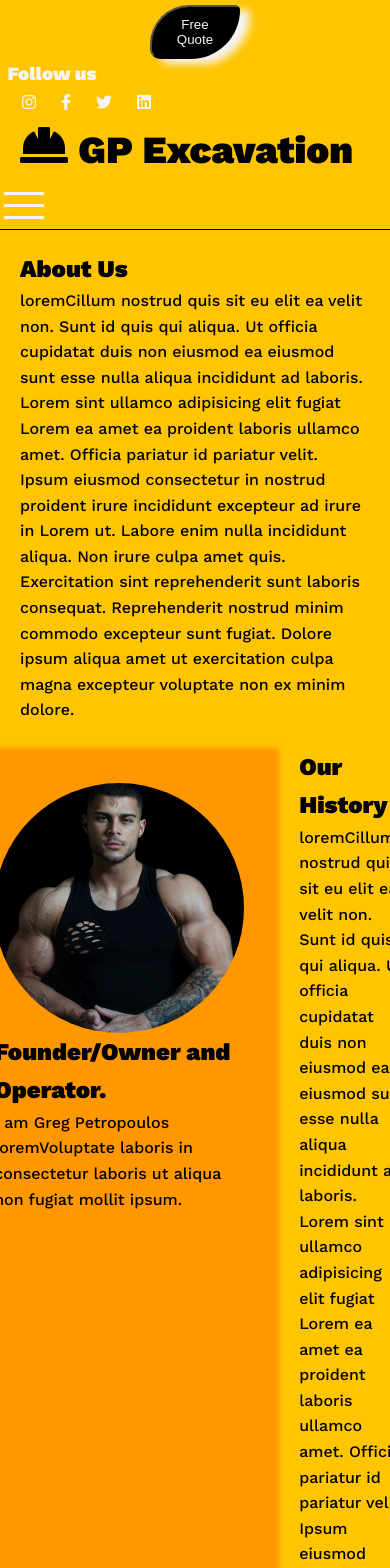
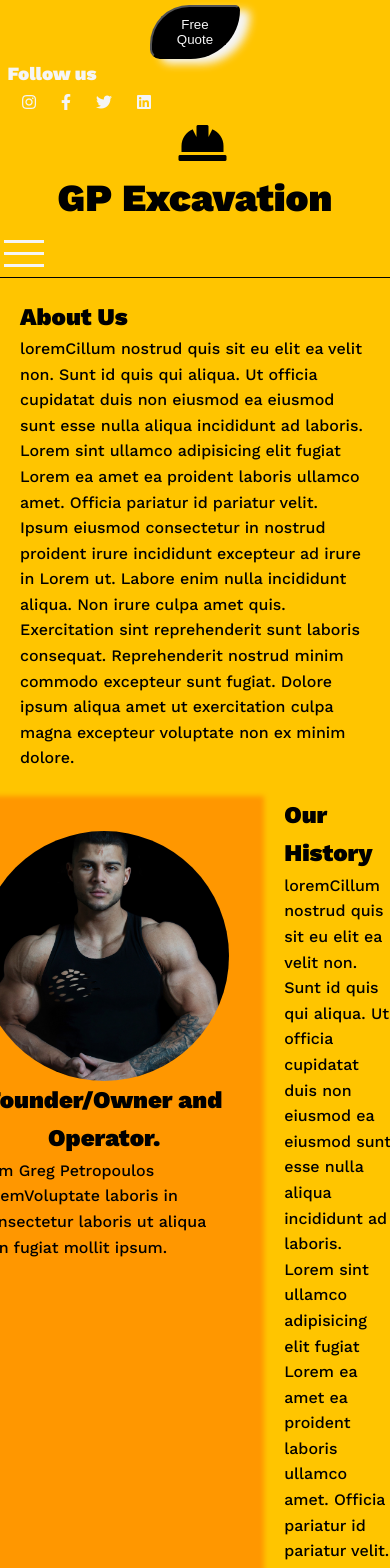
Before and after one commit to GregPetropoulos/GP-Excavation, a React (Create React App) app: page /about in a window 390 px wide. Shown: the top 1568 px of the page. Built offline with nearby package versions, Linux system fonts and the light colour scheme.

Commit message:
Made the navbar responsive at 450px.

```diff
--- a/src/App.css
+++ b/src/App.css
@@ -139,6 +139,10 @@ video {
   /* word-wrap: break-word; */
   justify-content: center;
   align-items: center;
+  text-align: center;
+  padding-left:30px;
+  padding-right:30px;
+
 }
 
 .discover-button {
@@ -201,6 +205,8 @@ video {
 /* .hamburger-spacer {
   margin-right: 29px;
 } */
+
+/* FOOTER */
 .footer-wrapper {
   height: 100%;
   padding: 4px;
@@ -240,6 +246,7 @@ video {
 
 }
 
+/* COUNTER */
 .counter-wrapper {
   display: flex;
   justify-content: space-between;
@@ -266,6 +273,12 @@ text-align:center;
   text-align: center;
 }
 
+/* MEET EXPERT */
+.expert-row{
+  display:flex;
+  justify-content: center;
+  align-items: center;
+}
 .expert-spacer {
   background-color: whitesmoke;
   height: 60px;
@@ -277,20 +290,29 @@ text-align:center;
   position: relative;
   width: 250px;
 }
+.profile-image-wrapper h2{
+  text-align: center;
+}
 .profile-image {
   width: 250px;
   height: 250px;
   border-radius: 50%;
   object-fit: cover;
   object-position: center right;
-
   opacity: 1;
   display: block;
-  /* width: 100%; */
-  /* height: auto; */
   transition: 0.5s ease;
   backface-visibility: hidden;
 }
+/* .field-image{
+  width: 300px;
+  height: 300px;
+  border-radius: 50%;
+  object-fit: cover;
+  object-position: center;
+  padding:25px;
+} */
+
 .profile-overlay-icons {
   transition: 0.5s ease;
   opacity: 0;
@@ -312,9 +334,9 @@ text-align:center;
   color: whitesmoke;
   font-size: 16px;
   padding: 16px 32px;
-  border-radius: 6px/6%;
+  border-radius: 10px;
 }
-/* flipcard 2nd attempt */
+/* FLIPCARD */
 .service-card-container {
   display: 'flex';
   width: 100%;
@@ -396,6 +418,7 @@ text-align:center;
 .about-wrapper {
   border-top: solid #000;
   border-width: 1px;
+  width:100%;
 }
 .col-meet-expert-on-about-pg {
   background-color: #ff9700;
@@ -436,6 +459,7 @@ padding-top:20px;
 padding-right:20px;
 padding-left:20px;
 margin-bottom:10px;
+margin-right: 30px;
 /* word-wrap: wrap; */
 }
 .desert {
--- /dev/null
+++ b/src/component/FieldImage.js
@@ -0,0 +1,15 @@
+import React from 'react'
+import { Col, Row, } from 'react-bootstrap';
+import Gpeowner from '../images/gpe-owner.jpeg';
+
+
+const FieldImage = () => {
+    return (
+        <Col className ='field-image-col'>
+          <img className='field-image' src={Gpeowner} alt='greg-petropoulos-owner'></img>
+          <h2> Fieldwork</h2>
+        </Col>
+    )
+}
+
+export default FieldImage
--- a/src/component/Hero.js
+++ b/src/component/Hero.js
@@ -30,9 +30,8 @@ const Hero = () => {
               </p>
             <div>
               <p className='hero-message' style={{ fontSize: '1rem' }}>
-                Lorem ipsum dolor sit amet, consectetur adipisicing elit, sed do
-                eiusmod temp or incididunt ut labore et dolore magna aliqua. Ut
-                enim ad minim.
+              Why Choose Us?
+From residential back yards , to sub division utility excavation. Every project is finished safely in a timely manner.
               </p>
             </div>
             <Link to='/projects'>
--- a/src/component/MeetExpert.js
+++ b/src/component/MeetExpert.js
@@ -1,29 +1,37 @@
 import React from 'react';
 import Expert from '../images/expert.jpg';
-import { Col, Row } from 'react-bootstrap';
+// import Gpeowner from '../images/gpe-owner.jpeg';
+import FieldImage from'../component/FieldImage';
+
+
 import SocialIcons from './SocialIcons';
+import styled from 'styled-components';
+import { Row, Col } from 'react-bootstrap';
 const MeetExpert = () => {
+  const ResponsiveExpert = styled.div`
+    @media (max-width: 768px) {
+    }
+  `;
   return (
-    <>
-    <div className='profile-image-wrapper'>
-
-      <img className='profile-image' src={Expert} alt='greg-profile'></img>
+    <ResponsiveExpert>
+      <Row className='expert-row'>
+        <Col className='profile-image-wrapper'>
+          <img className='profile-image' src={Expert} alt='greg-petropoulos-profile'></img>
           <div className='profile-overlay-icons'>
             <div className='profile-icons-hover'>
               {' '}
-
-          <SocialIcons/>
+              <SocialIcons />
             </div>
           </div>
           <h2> Founder/Owner and Operator.</h2>
           <section>
-        I am Greg Petropoulos loremVoluptate laboris in consectetur laboris ut aliqua non fugiat
-        mollit ipsum.
+            I am Greg Petropoulos loremVoluptate laboris in consectetur laboris
+            ut aliqua non fugiat mollit ipsum.
           </section>
-      {/* </Col> */}
-      {/* </Row> */}
-    </div>
-    </>
+        </Col>
+        {/* <FieldImage/> */}
+      </Row>
+    </ResponsiveExpert>
   );
 };
 
--- a/src/component/layout/About.js
+++ b/src/component/layout/About.js
@@ -3,80 +3,77 @@ import MeetExpert from '../MeetExpert';
 import { Col, Container, Row } from 'react-bootstrap';
 import desert from '../../images/desert.jpg';
 import { Link } from 'react-router-dom';
+import styled from 'styled-components';
 
 const About = () => {
+  const ResponsiveAbout = styled.div``;
   return (
+    <ResponsiveAbout>
       <Container>
-
         <Row className='about-wrapper'>
           <Row className='about-toprow'>
             <Col>
               <h2>About Us</h2>
               <p>
-            loremCillum nostrud quis sit eu elit ea velit non. Sunt id quis qui
-            aliqua. Ut officia cupidatat duis non eiusmod ea eiusmod sunt esse
-            nulla aliqua incididunt ad laboris. Lorem sint ullamco adipisicing
-            elit fugiat Lorem ea amet ea proident laboris ullamco amet. Officia
-            pariatur id pariatur velit. Ipsum eiusmod consectetur in nostrud
-            proident irure incididunt excepteur ad irure in Lorem ut. Labore
-            enim nulla incididunt aliqua. Non irure culpa amet quis.
-            Exercitation sint reprehenderit sunt laboris consequat.
-            Reprehenderit nostrud minim commodo excepteur sunt fugiat. Dolore
-            ipsum aliqua amet ut exercitation culpa magna excepteur voluptate
-            non ex minim dolore.
+                loremCillum nostrud quis sit eu elit ea velit non. Sunt id quis
+                qui aliqua. Ut officia cupidatat duis non eiusmod ea eiusmod
+                sunt esse nulla aliqua incididunt ad laboris. Lorem sint ullamco
+                adipisicing elit fugiat Lorem ea amet ea proident laboris
+                ullamco amet. Officia pariatur id pariatur velit. Ipsum eiusmod
+                consectetur in nostrud proident irure incididunt excepteur ad
+                irure in Lorem ut. Labore enim nulla incididunt aliqua. Non
+                irure culpa amet quis. Exercitation sint reprehenderit sunt
+                laboris consequat. Reprehenderit nostrud minim commodo excepteur
+                sunt fugiat. Dolore ipsum aliqua amet ut exercitation culpa
+                magna excepteur voluptate non ex minim dolore.
               </p>
             </Col>
           </Row>
-      <Row className= 'about-middle-row'>
-
+          <Row className='about-middle-row'>
             <Col className='col-meet-expert-on-about-pg'>
               <MeetExpert />
-          {/* <Col className='quote-col'>
-            <Link to='/quote'>
-            <button className='free-quote-btn-global'>Custom Quote</button>
-            </Link>
-          </Col> */}
             </Col>
             {/* <Col className='about-col-spacer'>width maker</Col> */}
             <Col className='history-col'>
               <h2>Our History</h2>
               <p>
-            loremCillum nostrud quis sit eu elit ea velit non. Sunt id quis qui
-            aliqua. Ut officia cupidatat duis non eiusmod ea eiusmod sunt esse
-            nulla aliqua incididunt ad laboris. Lorem sint ullamco adipisicing
-            elit fugiat Lorem ea amet ea proident laboris ullamco amet. Officia
-            pariatur id pariatur velit. Ipsum eiusmod consectetur in nostrud
+                loremCillum nostrud quis sit eu elit ea velit non. Sunt id quis
+                qui aliqua. Ut officia cupidatat duis non eiusmod ea eiusmod
+                sunt esse nulla aliqua incididunt ad laboris. Lorem sint ullamco
+                adipisicing elit fugiat Lorem ea amet ea proident laboris
+                ullamco amet. Officia pariatur id pariatur velit. Ipsum eiusmod
+                consectetur in nostrud
                 <img className='desert' src={desert} alt='desert' />
                 proident irure incididunt excepteur ad irure in Lorem ut. Labore
                 enim nulla incididunt aliqua. Non irure culpa amet quis.
                 Exercitation sint reprehenderit sunt laboris consequat.
-            Reprehenderit nostrud minim commodo excepteur sunt fugiat. Dolore
-            ipsum aliqua amet ut exercitation culpa magna excepteur voluptate
-            non ex minim dolore.
+                Reprehenderit nostrud minim commodo excepteur sunt fugiat.
+                Dolore ipsum aliqua amet ut exercitation culpa magna excepteur
+                voluptate non ex minim dolore.
               </p>
             </Col>
           </Row>
           <Row className='about-bottom-row'>
-
             <Col>
               <h2>Mission & Vision</h2>
               <p>
-            loremCillum nostrud quis sit eu elit ea velit non. Sunt id quis qui
-            aliqua. Ut officia cupidatat duis non eiusmod ea eiusmod sunt esse
-            nulla aliqua incididunt ad laboris. Lorem sint ullamco adipisicing
-            elit fugiat Lorem ea amet ea proident laboris ullamco amet. Officia
-            pariatur id pariatur velit. Ipsum eiusmod consectetur in nostrud
-            proident irure incididunt excepteur ad irure in Lorem ut. Labore
-            enim nulla incididunt aliqua. Non irure culpa amet quis.
-            Exercitation sint reprehenderit sunt laboris consequat.
-            Reprehenderit nostrud minim commodo excepteur sunt fugiat. Dolore
-            ipsum aliqua amet ut exercitation culpa magna excepteur voluptate
-            non ex minim dolore.
+                loremCillum nostrud quis sit eu elit ea velit non. Sunt id quis
+                qui aliqua. Ut officia cupidatat duis non eiusmod ea eiusmod
+                sunt esse nulla aliqua incididunt ad laboris. Lorem sint ullamco
+                adipisicing elit fugiat Lorem ea amet ea proident laboris
+                ullamco amet. Officia pariatur id pariatur velit. Ipsum eiusmod
+                consectetur in nostrud proident irure incididunt excepteur ad
+                irure in Lorem ut. Labore enim nulla incididunt aliqua. Non
+                irure culpa amet quis. Exercitation sint reprehenderit sunt
+                laboris consequat. Reprehenderit nostrud minim commodo excepteur
+                sunt fugiat. Dolore ipsum aliqua amet ut exercitation culpa
+                magna excepteur voluptate non ex minim dolore.
               </p>
             </Col>
           </Row>
         </Row>
       </Container>
+    </ResponsiveAbout>
   );
 };
 
--- a/src/component/layout/NavBar.js
+++ b/src/component/layout/NavBar.js
@@ -21,7 +21,25 @@ const NavBar = () => {
     @media (max-width: 768px) {
       display: none;
     }
+    }
   `;
+  const ResponsiveLogo = styled.div`
+  @media (max-width:450px){
+    .logo-container {
+      display: flex;
+      flex-direction:column;
+      width:100%;
+      justify-content:center;
+
+    }
+    .logo-container i{
+     text-align:center;
+    }
+    .logo{
+      text-align:center;
+      width:100%;
+    }
+    `;
 
   // hamburger state
   const [isOpen, setOpen] = useState(false);
@@ -40,10 +58,12 @@ const NavBar = () => {
       <SocialIcons />
       <Row>
         <Col>
-          <div>
-            <i className='fas fa-hard-hat fa-3x'></i>{' '}
-            <span className=' logo'>GP Excavation</span>
-          </div>
+          <ResponsiveLogo>
+            <div className='logo-container'>
+              <i className='fas fa-hard-hat fa-3x'></i>{' '}
+              <span className=' logo'>GP Excavation</span>
+            </div>
+          </ResponsiveLogo>
           <HideDesktopNavBar>
             <nav>
               <ul className='link-items'>
```
Also changed, not shown: src/images/gpe-owner.jpeg (added). Lines whose indentation alone changed are shown as unchanged.
